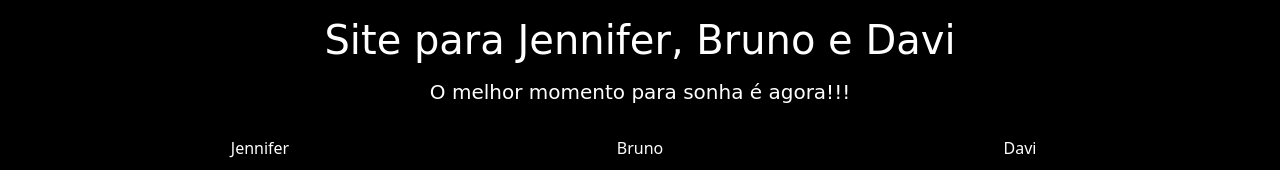
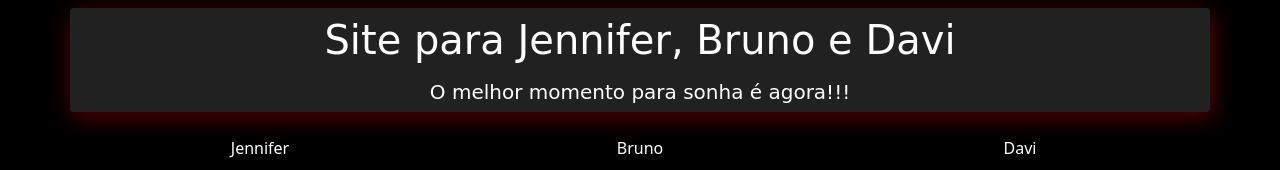
Before and after one commit to AlysonRM/jbd, a plain HTML site: page index.html in a window 1280 px wide. Shown: the top 170 px of the page. Drawn offline with nearby package versions, Linux system fonts and the light colour scheme; a web font is replaced by a local one.

Commit message:
Update index.html

```diff
--- a/index.html
+++ b/index.html
@@ -13,7 +13,7 @@
 <body>
   <div class="container">
     <div class="row mt-2">
-      <div class="col-md-12 shadow rounded text-center">
+      <div class="col-md-12 rounded text-center headerMeu">
         <h1 class="aligne-center aligne-middle d-block p-2">Site para Jennifer, Bruno e Davi</h1>
         <h2>O melhor momento para sonha é agora!!!</h2>
       </div>
```
